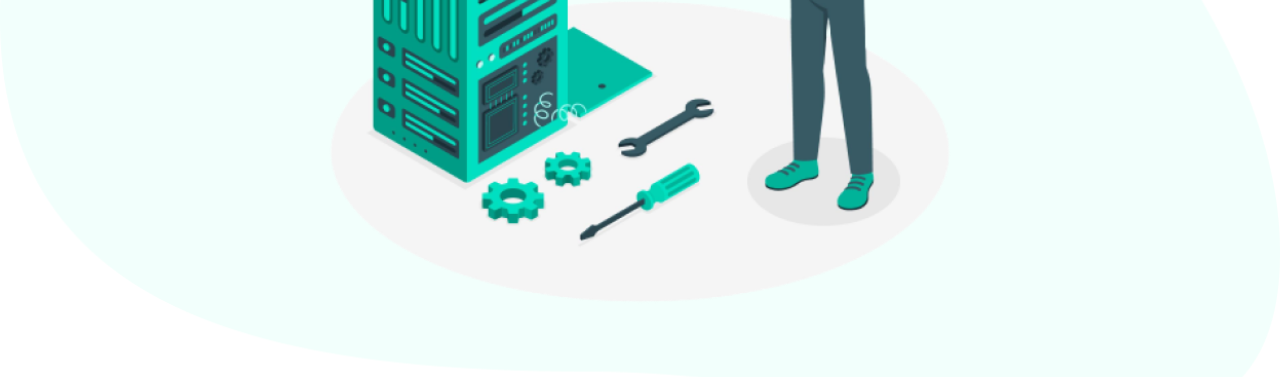
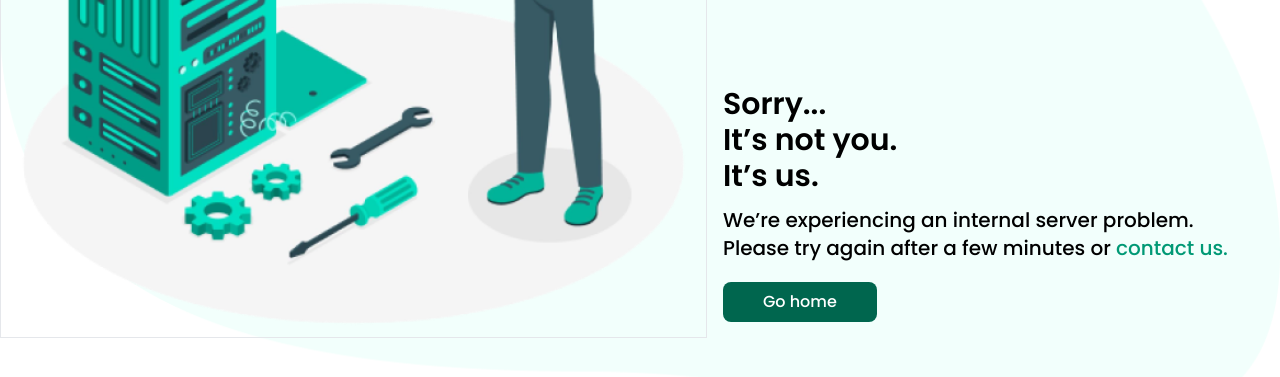
Before and after one commit to SpaceyaTech/SYT-Web-Redesign, a React (Vite) app: page /ase in a window 1280 px wide. Shown: the part 575-952 px from the top of the page. Built offline with nearby package versions, Linux system fonts and the light colour scheme; no server answers.

Commit message:
build error500 web page

```diff
--- a/src/APP/pages/errorPages/Error500.jsx
+++ b/src/APP/pages/errorPages/Error500.jsx
@@ -12,20 +12,52 @@ function Error500() {
           alt="bgError500"
           className="object-cover w-full h-full"
         />
+
+        <div className="flex flex-row items-end absolute left-1/2 top-1/2 -translate-x-1/2 -translate-y-1/2 w-full">
+          <img
+            src={error500}
+            alt="error-500"
+            className="lg:flex hidden object-contain w-full h-2/3 border"
+          />
+
+          <div className="hidden lg:flex justify-center text-left flex-col gap-3 p-4">
+            <h3 className="text-3xl font-semibold ">
+              Sorry... <br />
+              It’s not you. <br />
+              It’s us.
+            </h3>
+
+            <p className="text-xl font-normal mb-2">
+              We’re experiencing an internal server problem. Please try again
+              after a few minutes or{" "}
+              <Link to="/" className="text-primary hover:underline">
+                contact us.
+              </Link>
+            </p>
+
+            <Link
+              to="/"
+              className="bg-[#00664E] rounded-lg text-white w-max py-2 px-10"
+            >
+              Go home
+            </Link>
+          </div>
+        </div>
+
         <img
           src={error500}
           alt="error-500"
-          className=" absolute object-contain left-1/2 top-1/2 -translate-x-1/2 -translate-y-1/2 w-full h-3/4"
+          className="flex lg:hidden object-contain absolute left-1/2 top-1/2 -translate-x-1/2 -translate-y-1/2 w-full h-3/4"
         />
       </div>
 
-      <div className="flex-center text-center flex-col gap-3 p-4">
-        <h3 className="text-2xl md:text-3xl font-semibold ">
+      <div className="flex items-center justify-center lg:hidden text-center flex-col gap-3 p-4">
+        <h3 className="text-2xl font-semibold ">
           Sorry... <br />
           It’s not you. It’s us.
         </h3>
 
-        <p className="text-base md:text-xl font-normal mb-2">
+        <p className="text-base font-normal mb-2 max-w-lg ">
           We’re experiencing an internal server problem. Please try again after
           a few minutes or{" "}
           <Link to="/" className="text-primary hover:underline">
@@ -35,7 +67,7 @@ function Error500() {
 
         <Link
           to="/"
-          className="bg-[#00664E] rounded-lg text-white w-max py-2 px-10"
+          className="bg-[#00664E] text-base rounded-lg text-white w-max py-2 px-10"
         >
           Go home
         </Link>
--- a/src/index.css
+++ b/src/index.css
@@ -144,13 +144,6 @@
     flex: 1;
   }
 
-  .absolute-center {
-    position: absolute;
-    top: 50%;
-    left: 50%;
-    translate: (-50%, -50%);
-  }
-
   /* blog bgImg */
   .bg-blog-image {
     background-image: url("../src/assets/images/blogs-page/blogBg.png");
```
